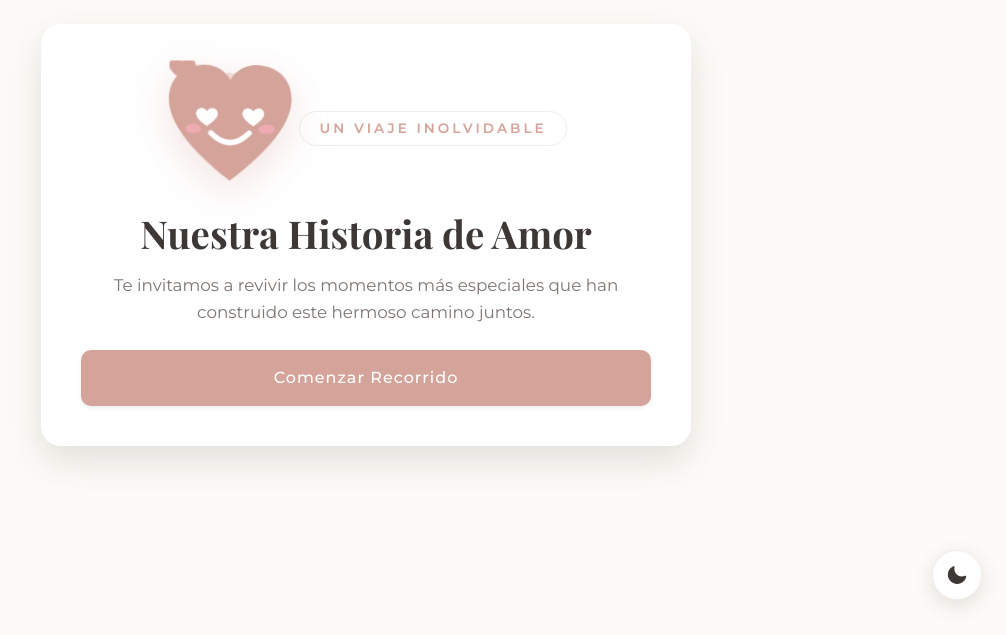
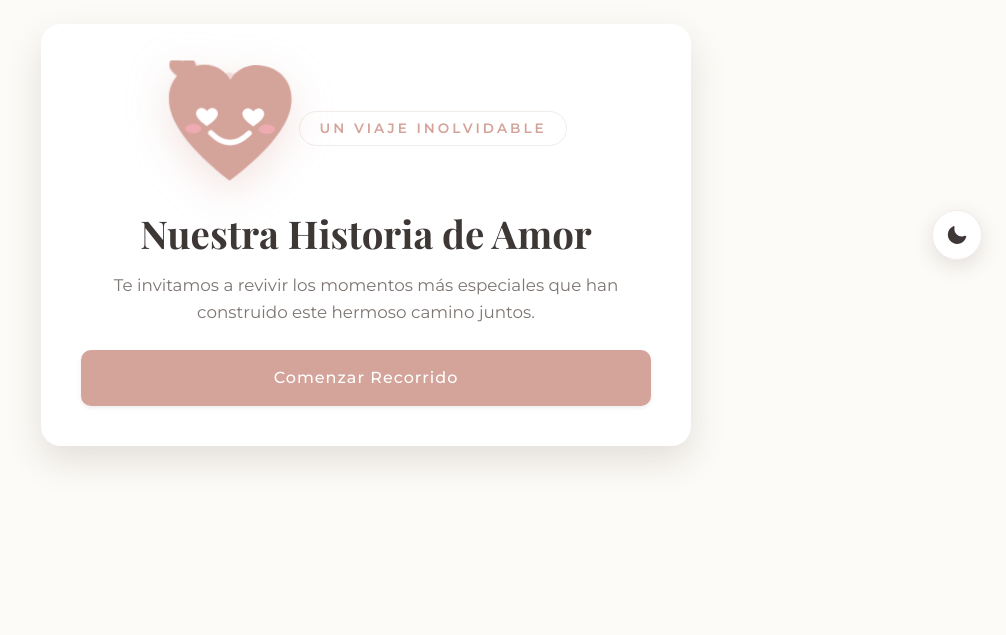
Before and after one commit to AngelPR20/Ani, a plain HTML site: page index2.html in a window 1280 px wide. Shown: the part 165-800 px from the top of the page, without its empty margins (274-1280 px from the left). Drawn offline with nearby package versions, Linux system fonts and the light colour scheme; a web font is replaced by a local one.

Commit message:
Actualizar index2.html

```diff
--- a/index2.html
+++ b/index2.html
@@ -96,7 +96,7 @@
         /* BOTÓN FLOTANTE INFERIOR DERECHO */
         .theme-toggle-btn {
             position: fixed;
-            bottom: 35px;
+            bottom: 70;
             right: 24px;
             z-index: 10000;
             width: 50px;
```
